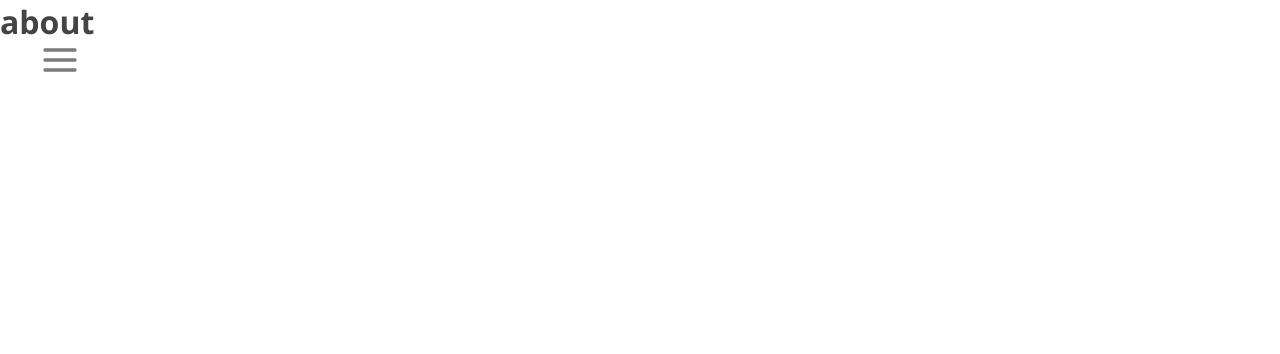
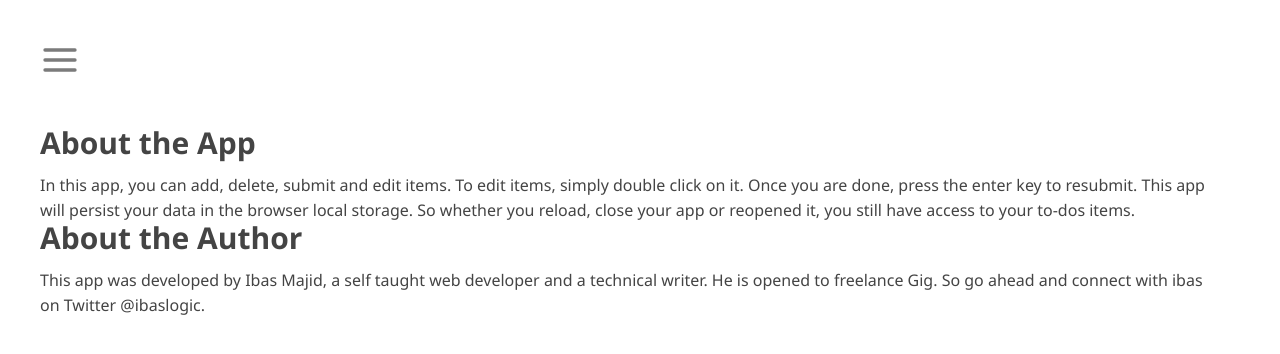
Before and after one commit to binhussen/react-todo, a React (Create React App) app: page /about in a window 1280 px wide. Shown: the top 354 px of the page. Built offline with nearby package versions, Linux system fonts and the light colour scheme.

Commit message:
Add about and not match component

```diff
--- a/src/App.css
+++ b/src/App.css
@@ -105,3 +105,40 @@ a {
 .menuNav li:first-child {
   margin-top: 7rem;
 }
+/* about page */
+
+.about__content {
+  padding: 8rem 40px;
+  display: flex;
+}
+
+.about__list {
+  list-style: none;
+  flex: 2;
+  margin-right: 15px;
+}
+
+.about__list a {
+  color: #9f9f9f;
+  text-transform: capitalize;
+  padding: 20px 0;
+  font-weight: 600;
+}
+
+.about__list a:hover {
+  color: #000;
+}
+
+.main__content {
+  flex: 7;
+}
+
+.main__content h1 {
+  margin-bottom: 15px;
+  line-height: 30px;
+  font-size: 30px;
+}
+
+.main__content p {
+  line-height: 25px;
+}
--- a/src/components/TodoContainer.js
+++ b/src/components/TodoContainer.js
@@ -5,6 +5,8 @@ import { Route, Routes } from 'react-router-dom';
 import Header from './Header';
 import InputTodo from './InputTodo';
 import Navbar from './Navbar';
+import About from '../pages/About';
+import NotMatch from '../pages/NotMatch';
 
 const { Component } = require('react');
 const { default: TodoList } = require('./TodoList');
@@ -112,8 +114,8 @@ class TodoContainer extends Component {
               </div>
           )}
           />
-          <Route path="/about" element={<h1>about</h1>} />
-          <Route path="*" element={<h1>NotMatch</h1>} />
+          <Route path="/about" element={<About />} />
+          <Route path="*" element={<NotMatch />} />
         </Routes>
       </>
     );
--- /dev/null
+++ b/src/pages/About.js
@@ -0,0 +1,34 @@
+/** @format */
+
+import React from 'react';
+
+const About = () => {
+  const aboutData = [
+    {
+      slug: 'about-app',
+      title: 'About the App',
+      description: 'In this app, you can add, delete, submit and edit items. To edit items, simply double click on it. Once you are done, press the enter key to resubmit. This app will persist your data in the browser local storage. So whether you reload, close your app or reopened it, you still have access to your to-dos items.',
+    },
+    {
+      slug: 'about-author',
+      title: 'About the Author',
+      description: 'This app was developed by Ibas Majid, a self taught web developer and a technical writer. He is opened to freelance Gig. So go ahead and connect with ibas on Twitter @ibaslogic.',
+    },
+  ];
+
+  return (
+    <div className="about__content">
+      <ul className="about__list">
+        { aboutData.map((item) => (
+          <li key={item.slug}>
+            <div className="main__content">
+              <h1>{item.title}</h1>
+              <p>{item.description}</p>
+            </div>
+          </li>
+        ))}
+      </ul>
+    </div>
+  );
+};
+export default About;
--- /dev/null
+++ b/src/pages/NotMatch.js
@@ -0,0 +1,10 @@
+/** @format */
+
+import React from 'react';
+
+const NotMatch = () => (
+  <div>
+    <h3>No match for this page</h3>
+  </div>
+);
+export default NotMatch;
```
